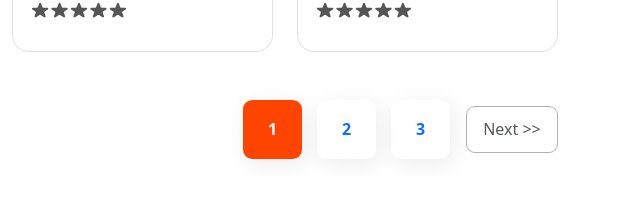
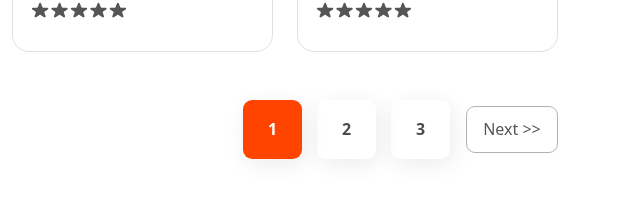
Before and after one commit to prince-372/product-details, a plain HTML site: page index.html in a window 1280 px wide. Shown: the part 2590-2799 px from the top of the page, 640-1280 px from the left. Drawn offline with nearby package versions, Linux system fonts and the light colour scheme.

Commit message:
color modified

```diff
--- a/assets/css/style.css
+++ b/assets/css/style.css
@@ -27,7 +27,7 @@ padding: 4px 10px;
     box-shadow: 3px 5px 22px 0px rgba(0, 0, 0, 0.08);
     width: 59px;
     height: 59px;
-    color: rgba(0, 0, 0, 0.70);
+    color: rgba(0, 0, 0, 0.70) !important;
     display: flex !important;
     align-items: center !important;
     justify-content: center !important;
```
